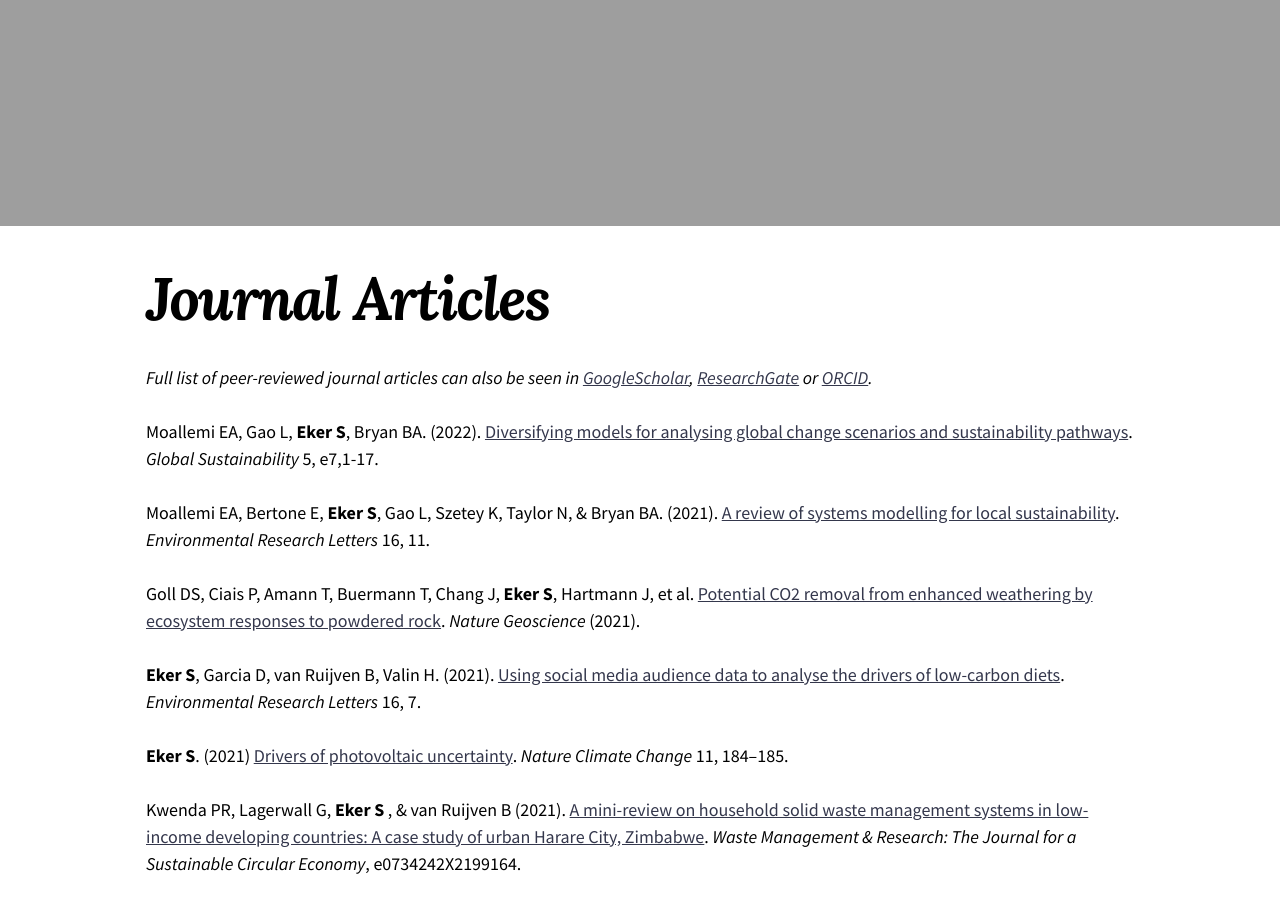
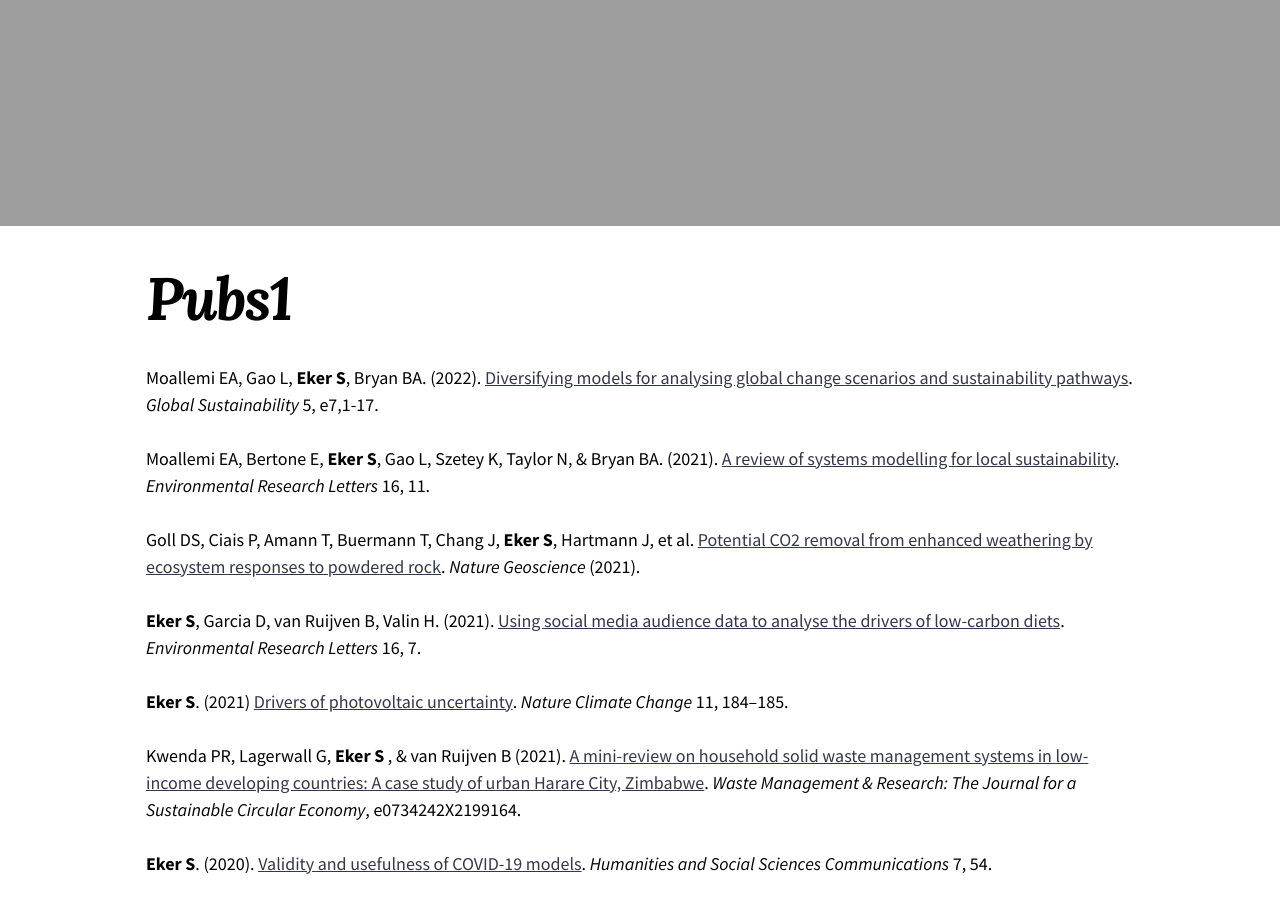
Before and after one commit to sibeleker/sibeleker.github.io, a Jekyll site: the page built from _publications/pubs1.md, in a window 1280 px wide and 900 px high, scrolled down 930 px. Built offline with Jekyll 4.4.1, drawn with Linux system fonts in a browser that asks for light colours; nearby versions of some CDN libraries.

Commit message:
publications

```diff
--- a/_publications/pubs1.md
+++ b/_publications/pubs1.md
@@ -1,9 +1,8 @@
 ---
-title: "Journal Articles"
+# title: "Journal Articles"
 image:
   thumbnail: /images/icon_article.jpg
 ---
-*Full list of peer-reviewed journal articles can also be seen in [GoogleScholar](https://scholar.google.at/citations?user=F5hvj3QAAAAJ&hl=en), [ResearchGate](https://www.researchgate.net/profile/Sibel_Eker/research) or [ORCID](https://orcid.org/0000-0003-2264-132X).*
 
 Moallemi EA, Gao L, **Eker S**, Bryan BA. (2022). [Diversifying models for analysing global change scenarios and sustainability pathways](https://doi.org/10.1017/sus.2022.7). *Global Sustainability* 5, e7,1-17.
 
```
Also changed, not shown: _publications/pubs2.md (+0 -4 lines), _publications/pubs3.md (+0 -4 lines), publications.md (+1 -1 lines).
